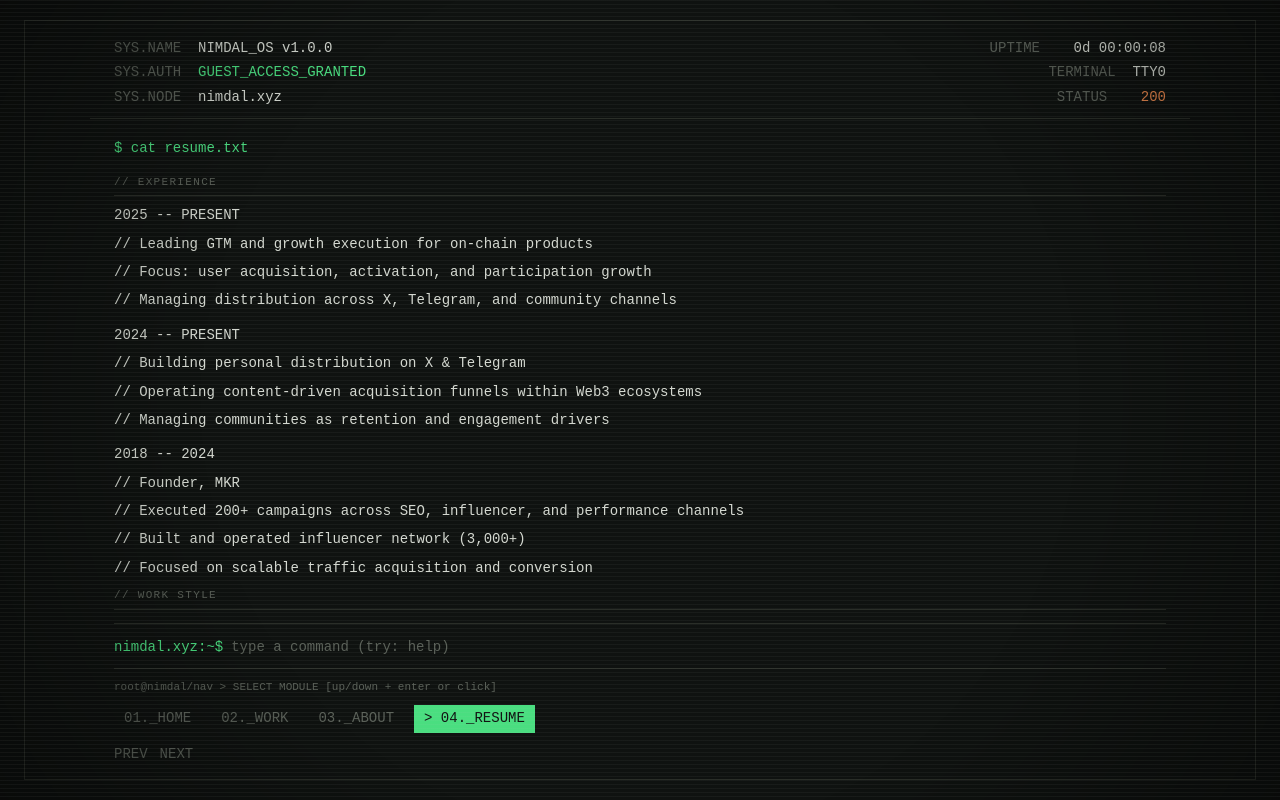
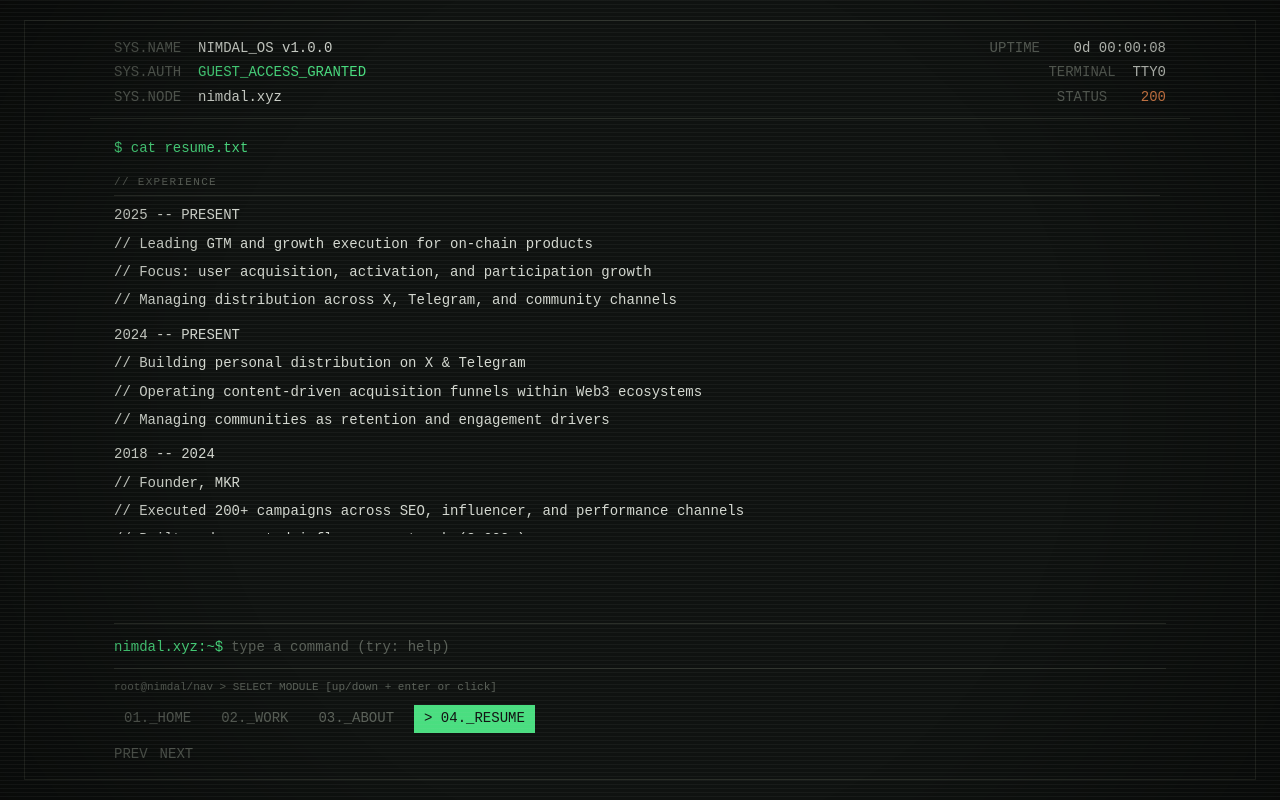
Before and after one commit to nimdalkr/nimdalxyz, a Next.js app: page / in a window 1280 px wide. Both pictures are taken after a click on the button "04._RESUME". Built offline with nearby package versions, Linux system fonts and the light colour scheme.

Commit message:
Add local scrolling for long text modules

```diff
--- a/app/globals.css
+++ b/app/globals.css
@@ -302,6 +302,25 @@ input:focus-visible {
   gap: 8px;
 }
 
+.scroll-panel {
+  min-height: 0;
+  max-height: min(100%, 360px);
+  overflow-y: auto;
+  padding-right: 6px;
+}
+
+.scroll-panel::-webkit-scrollbar {
+  width: 6px;
+}
+
+.scroll-panel::-webkit-scrollbar-thumb {
+  background: var(--border);
+}
+
+.scroll-panel::-webkit-scrollbar-track {
+  background: transparent;
+}
+
 .status-row {
   display: grid;
   grid-template-columns: 96px minmax(0, 1fr);
@@ -588,6 +607,10 @@ input:focus-visible {
     max-height: 132px;
   }
 
+  .scroll-panel {
+    max-height: min(100%, 420px);
+  }
+
   .command-list {
     grid-template-columns: 1fr;
   }
--- a/components/terminal-shell.tsx
+++ b/components/terminal-shell.tsx
@@ -806,14 +806,16 @@ export function TerminalShell({ intro, bootedAt }: TerminalShellProps) {
         {bootComplete && activeModule === "about" ? (
           <section id="about" className="terminal-block">
             <p className="prompt-line">$ cat about.md</p>
-            <pre className="terminal-manifest">{profileContent.aboutParagraphs.join("\n")}</pre>
+            <div className="scroll-panel">
+              <pre className="terminal-manifest">{profileContent.aboutParagraphs.join("\n")}</pre>
+            </div>
           </section>
         ) : null}
 
         {bootComplete && activeModule === "resume" ? (
           <section id="resume" className="terminal-block">
             <p className="prompt-line">$ cat resume.txt</p>
-            <div className="resume-shell">
+            <div className="resume-shell scroll-panel">
               {profileContent.resumeSections.map((section) => (
                 <div key={section.title} className="resume-section">
                   <p className="resume-title">// {section.title.toLowerCase()}</p>
```
